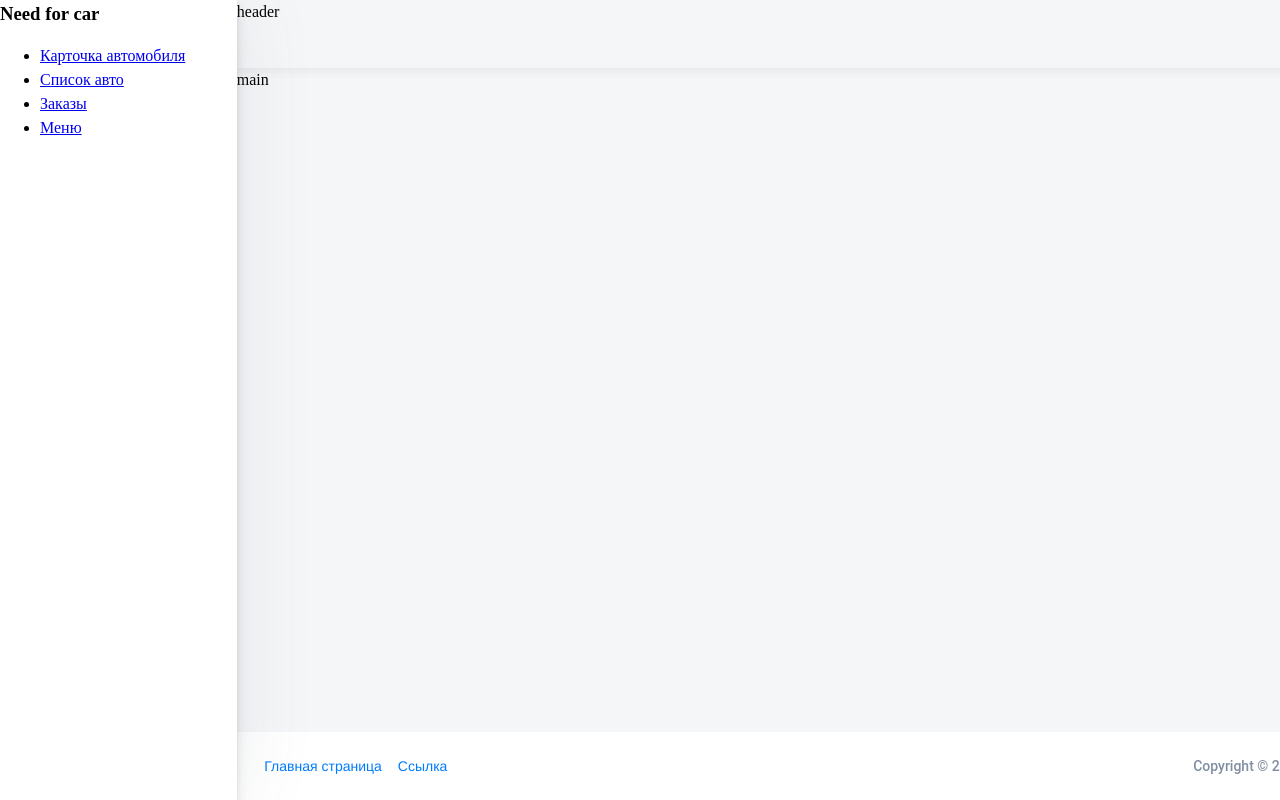
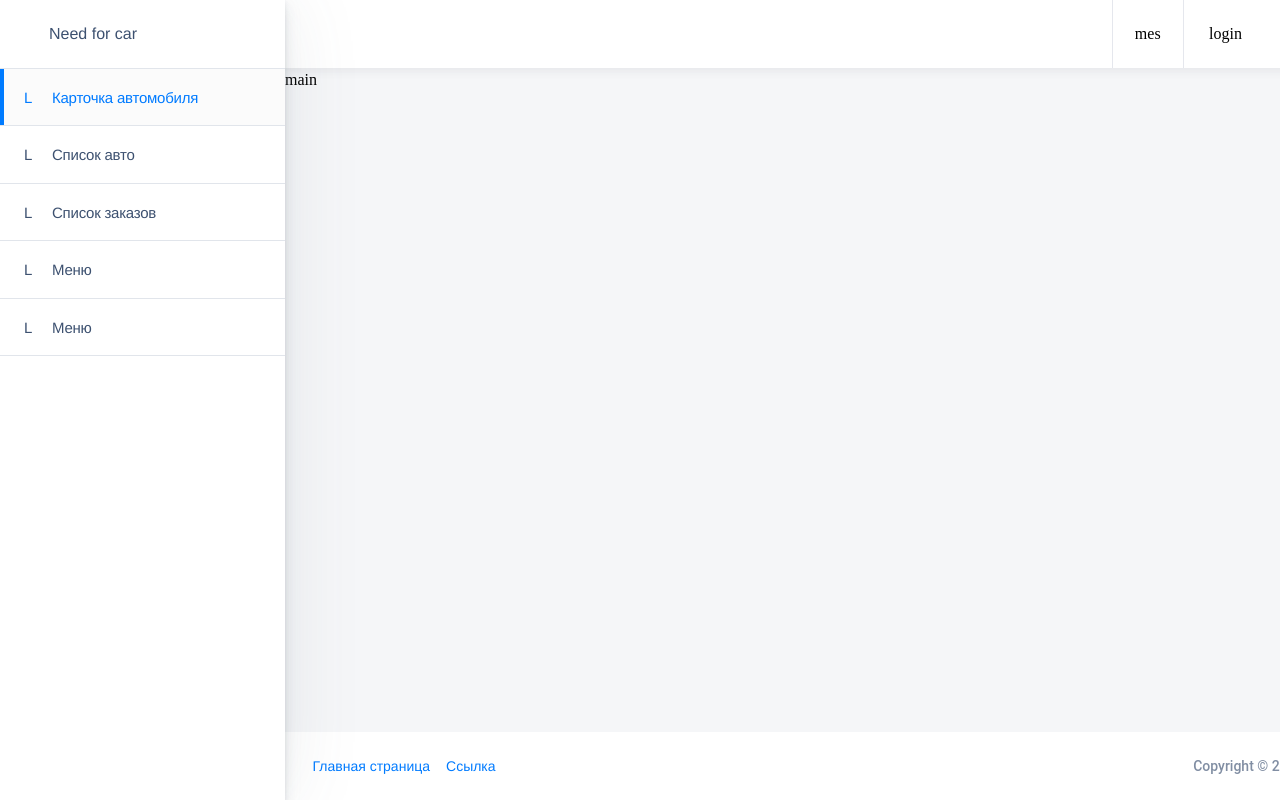
Before and after one commit to Zamdikhanov/carsharing-admin, a React (Create React App) app: page /carsharing-admin/ in a window 1280 px wide. Shown: the top 800 px of the page. Built offline with nearby package versions, Linux system fonts and the light colour scheme.

Commit message:
V-08 add sidebar

```diff
--- a/src/App.jsx
+++ b/src/App.jsx
@@ -5,7 +5,7 @@ function App() {
   return (
     <div className="App">
       <Routes>
-        <Route path="/" element={<TemplatePage />} />
+        <Route path="/*" element={<TemplatePage />} />
       </Routes>
     </div>
   );
--- /dev/null
+++ b/src/components/Header/Header.jsx
@@ -0,0 +1,12 @@
+import css from "./Header.module.scss";
+function Header() {
+  return (
+    <header className={css.header}>
+      <input className={css.search} />
+      <div className={css.notifications}>mes</div>
+      <div className={css.user_details}>login</div>
+    </header>
+  );
+}
+
+export default Header;
--- /dev/null
+++ b/src/components/Header/Header.module.scss
@@ -0,0 +1,33 @@
+@import "../../styles/variables.scss";
+$color_border: #cacedb;
+.header {
+    display: flex;
+    height: 100%;
+    width: 100%;
+    background-color: #fff;
+}
+
+.search {
+    flex: 1 1 auto;
+    outline: none;
+    border: none;
+    padding: 0 10px 0 50.5px;
+    &:focus {
+        box-shadow: inset 0px 1px 0px $color_main_choice, inset -1px 0px 0px $color_main_choice, inset 0px -1px 0px $color_main_choice, inset 1px 0px 0px $color_main_choice;
+    }
+}
+
+.notifications {
+    flex: 0 0 69.5px;
+    display: flex;
+    justify-content: center;
+    align-items: center;
+    box-shadow: 0.5px 0px 0px $color_border, -0.5px 0px 0px $color_border;
+}
+
+.user_details {
+    flex: 0 0 217.5px;
+    display: flex;
+    align-items: center;
+    padding: 0 22.5px 0 26.5px;
+}
--- a/src/components/SideBar/SideBar.jsx
+++ b/src/components/SideBar/SideBar.jsx
@@ -1,4 +1,5 @@
 import { NavLink } from "react-router-dom";
+import links from "./constants";
 import css from "./SideBar.module.scss";
 
 function SideBar() {
@@ -8,26 +9,19 @@ function SideBar() {
         <h3 className={css.header__title}>Need for car</h3>
       </div>
       <ul className={css.menu_list}>
-        <li className={css.menu_list__item}>
-          <NavLink className={css.link} to="/">
-            Карточка автомобиля
-          </NavLink>
-        </li>
-        <li className={css.menu_list__item}>
-          <NavLink className={css.link} to="/">
-            Список авто
-          </NavLink>
-        </li>
-        <li className={css.menu_list__item}>
-          <NavLink className={css.link} to="/">
-            Заказы
-          </NavLink>
-        </li>
-        <li className={css.menu_list__item}>
-          <NavLink className={css.link} to="/">
-            Меню
-          </NavLink>
-        </li>
+        {links.map((linkItem) => (
+          <li key={linkItem.id} className={css.menu_list__item}>
+            <NavLink
+              className={(navLink) =>
+                `${css.link} ${navLink.isActive && css.link_active}`
+              }
+              to={linkItem.link}
+            >
+              <div className={css.link_icon}>{linkItem.icon}</div>
+              <div className={css.link_text}>{linkItem.linkText}</div>
+            </NavLink>
+          </li>
+        ))}
       </ul>
     </div>
   );
--- a/src/components/SideBar/SideBar.module.scss
+++ b/src/components/SideBar/SideBar.module.scss
@@ -1 +1,71 @@
 @import "../../styles/variables.scss";
+$color_border: #e1e5eb;
+$color_title_text: #3d5170;
+$color_alert: #c4183c;
+.container {
+    width: 100%;
+    background: #ffffff;
+}
+
+.header {
+    display: flex;
+    align-items: center;
+    height: 68.5px;
+    border-bottom: 1px solid $color_border;
+    padding-left: 49px;
+    &__title {
+        color: $color_title_text;
+        font-family: "Helvetica", sans-serif;
+        font-style: normal;
+        font-weight: 400;
+        font-size: 16px;
+        line-height: 18px;
+    }
+}
+
+.menu_list {
+    width: 100%;
+    padding: 0;
+    &__item {
+        height: 57.5px;
+        background: #ffffff;
+        box-shadow: inset 0px -1px 0px $color_border;
+    }
+}
+
+.link {
+    color: $color_title_text;
+    font-family: "Helvetica", sans-serif;
+    font-style: normal;
+    font-weight: 400;
+    font-size: 15px;
+    line-height: 17px;
+    letter-spacing: -0.234375px;
+    height: 100%;
+    width: 100%;
+    text-decoration: none;
+    display: flex;
+    align-items: center;
+    padding-left: 24px;
+    transition: all 1s ease-in-out;
+    outline: none;
+    &:focus,
+    &:hover {
+        color: $color_main_choice;
+        background: #fbfbfb;
+        box-shadow: inset 0px -1px 0px $color_border, inset 2px 0px 0px $color_main_choice;
+    }
+    &:active {
+        color: $color_alert;
+    }
+    &.link_active {
+        color: $color_main_choice;
+        background-color: #fbfbfb;
+        box-shadow: inset 0px -1px 0px $color_border, inset 4px 0px 0px $color_main_choice;
+    }
+    &_icon {
+        color: inherit;
+        width: 20px;
+        margin-right: 8px;
+    }
+}
--- /dev/null
+++ b/src/components/SideBar/constants.jsx
@@ -0,0 +1,34 @@
+const links = [
+  {
+    id: "link01",
+    link: "/",
+    linkText: "Карточка автомобиля",
+    icon: "L",
+  },
+  {
+    id: "link02",
+    link: "/1",
+    linkText: "Список авто",
+    icon: "L",
+  },
+  {
+    id: "link03",
+    link: "/order-list",
+    linkText: "Список заказов",
+    icon: "L",
+  },
+  {
+    id: "link04",
+    link: "/3",
+    linkText: "Меню",
+    icon: "L",
+  },
+  {
+    id: "link05",
+    link: "/4",
+    linkText: "Меню",
+    icon: "L",
+  },
+];
+
+export default links;
--- a/src/pages/TemplatePage.jsx
+++ b/src/pages/TemplatePage.jsx
@@ -1,4 +1,5 @@
 import { NavLink } from "react-router-dom";
+import Header from "../components/Header/Header";
 import SideBar from "../components/SideBar/SideBar";
 import css from "./TemplatePage.module.scss";
 
@@ -11,7 +12,9 @@ function TemplatePage() {
             <SideBar />
           </nav>
           <div className={css.main_container}>
-            <header className={css.header}>header</header>
+            <div className={css.header}>
+              <Header />
+            </div>
             <main className={css.main}>main</main>
             <footer className={css.footer}>
               <ul className={css.link_list}>
--- a/src/pages/TemplatePage.module.scss
+++ b/src/pages/TemplatePage.module.scss
@@ -1,4 +1,5 @@
 @import "../styles/variables";
+$color_alert: #c4183c;
 .bg {
     background-color: #e5e5e5;
 }
@@ -16,11 +17,13 @@
     background: $color_background_admin;
     box-shadow: 0px 4px 4px rgba(0, 0, 0, 0.25);
     & .nav {
-        min-height: 100vh;
+        height: 100vh;
         width: 285px;
+        flex: 0 0 auto;
         background-color: #fff;
         box-shadow: 0px 1px 75px rgba(90, 97, 105, 0.11), 0px 2px 4px rgba(90, 97, 105, 0.12), 0px 7.5px 11px rgba(90, 97, 105, 0.1), 0px 3.5px 17.5px rgba(165, 182, 201, 0.1);
         z-index: 1;
+        overflow-y: auto;
     }
     & .main_container {
         display: flex;
@@ -34,6 +37,7 @@
         & .main {
             flex: 1 0 auto;
             min-height: calc(100vh - 136.5px);
+            overflow-y: auto;
         }
         & .footer {
             flex: 0 0 68.5px;
@@ -68,8 +72,14 @@
     font-size: 14px;
     line-height: 16px;
     background-color: rgb(255, 255, 255);
-    &:hover {
+    &:hover,
+    &:focus {
         border-bottom: 0.5px solid $color_main_choice;
+        outline: none;
+    }
+    &:active {
+        color: $color_alert;
+        border-bottom: 0.5px solid $color_alert;
     }
 }
 
```
